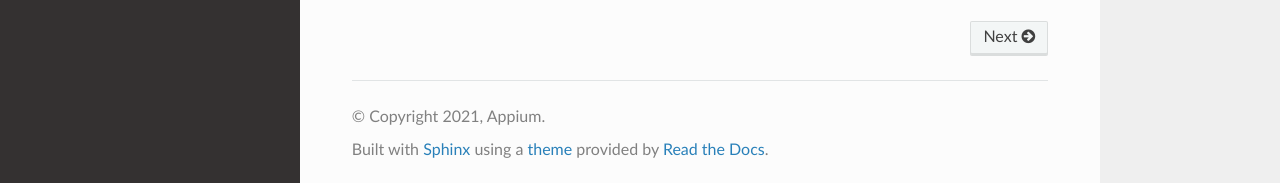
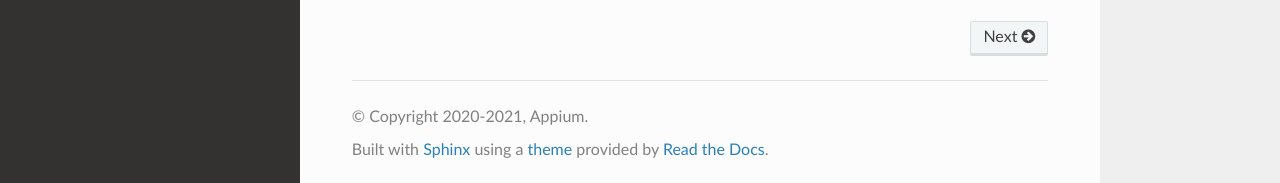
Before and after one commit to appium/python-client, a Sphinx documentation site: the page built from docs/index.rst, in a window 1280 px wide and 900 px high, scrolled down 747 px. Shown: the part 714-897 px from the top of the window. Built offline with Sphinx 7.4.7 and the Read the Docs theme 2.0.0, drawn with Linux system fonts in a browser that asks for light colours.

Commit message:
fix copyright

```diff
--- a/docs/conf.py
+++ b/docs/conf.py
@@ -19,7 +19,7 @@ sys.path.insert(0, os.path.abspath('../appium'))
 # -- Project information -----------------------------------------------------
 
 project = 'Python client 1.0'
-copyright = '2021, Appium'
+copyright = '2020-2021, Appium'
 author = 'Appium'
 
 # The full version, including alpha/beta/rc tags
```
